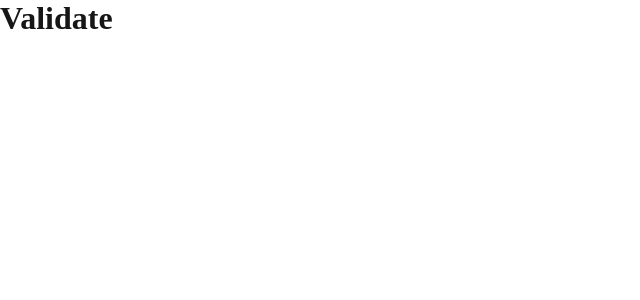
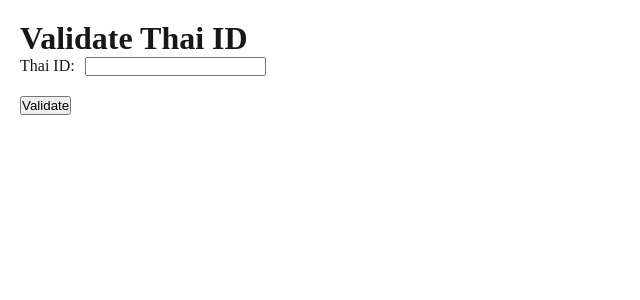
Before and after one commit to ignitry/randomizer, a Next.js app: page /validations/new in a window 1280 px wide. Shown: the top 300 px of the page, without its empty margins (0-640 px from the left). Built offline with nearby package versions, Linux system fonts and the light colour scheme.

Commit message:
new validation page

```diff
--- a/app/page.tsx
+++ b/app/page.tsx
@@ -7,7 +7,7 @@ export default function Home() {
     <div className={styles.page}>
       <main className={styles.main}>
         <Link href="/validations/new">
-          <a>Validate</a>
+          Validate
         </Link>
 
         <h1>โปรแกรมสุ่มเลขบัตรประชาชน</h1>
--- a/app/validations/new/page.tsx
+++ b/app/validations/new/page.tsx
@@ -1,9 +1,44 @@
+"use client";
 
-export default function NewValidations() {
+import { useState } from 'react';
+
+export default function NewValidationPage() {
+  const [thaiID, setThaiID] = useState('');
+  const [error, setError] = useState('');
+
+  const handleChange = (e: React.ChangeEvent<HTMLInputElement>) => {
+    setThaiID(e.target.value);
+    setError('');
+  };
+
+  const handleSubmit = (e: React.FormEvent<HTMLFormElement>) => {
+    e.preventDefault();
+    if (!/^\d{13}$/.test(thaiID)) {
+      setError('Thai ID must be 13 digits');
+    } else {
+      alert('Thai ID is valid');
+    }
+  };
 
   return (
-    <div>
-      <h1>Validate</h1>
+    <div style={{ padding: '20px' }}>
+      <h1>Validate Thai ID</h1>
+      <form onSubmit={handleSubmit} noValidate>
+        <div style={{ marginBottom: '10px' }}>
+          <label htmlFor="thaiID">Thai ID:</label>
+          <input
+            type="text"
+            id="thaiID"
+            name="thaiID"
+            value={thaiID}
+            onChange={handleChange}
+            style={{ marginLeft: '10px' }}
+            required
+          />
+          {error && <div style={{ color: 'red' }}>{error}</div>}
+        </div>
+        <button type="submit" style={{ marginTop: '10px' }}>Validate</button>
+      </form>
     </div>
   );
 }
```
